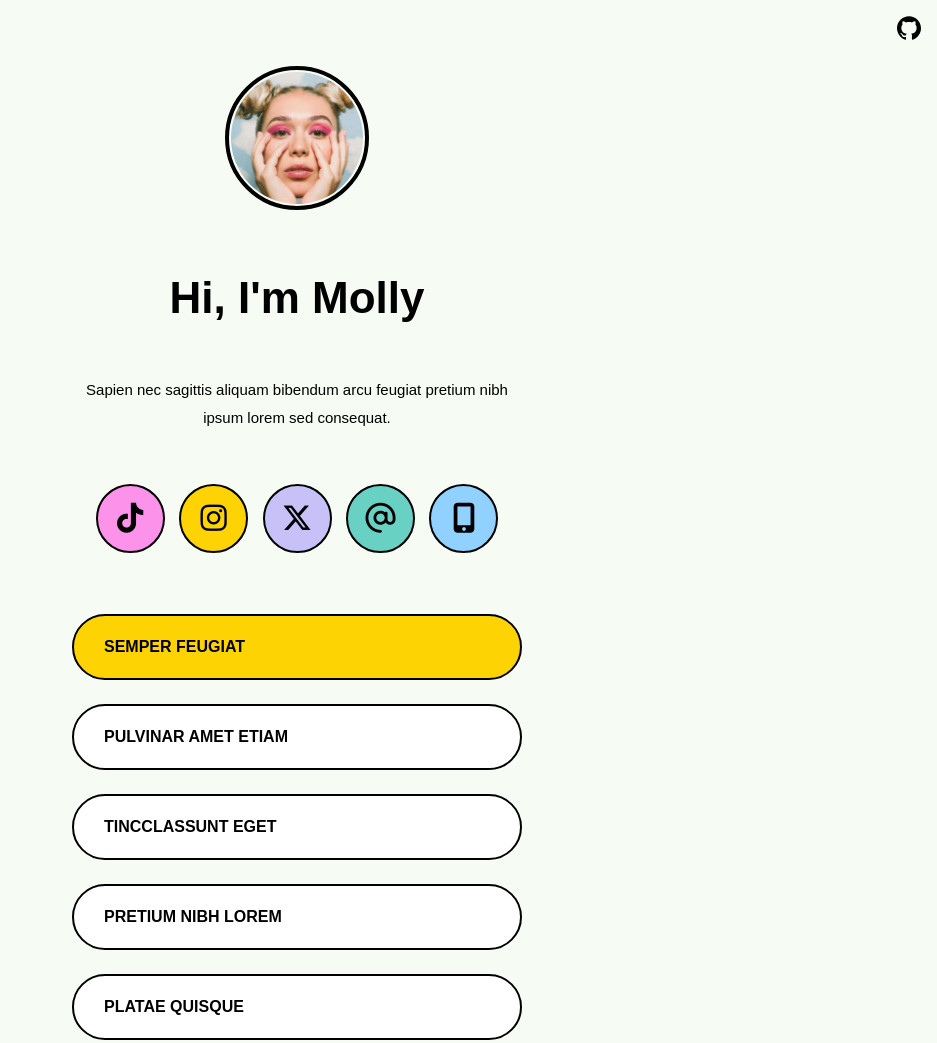
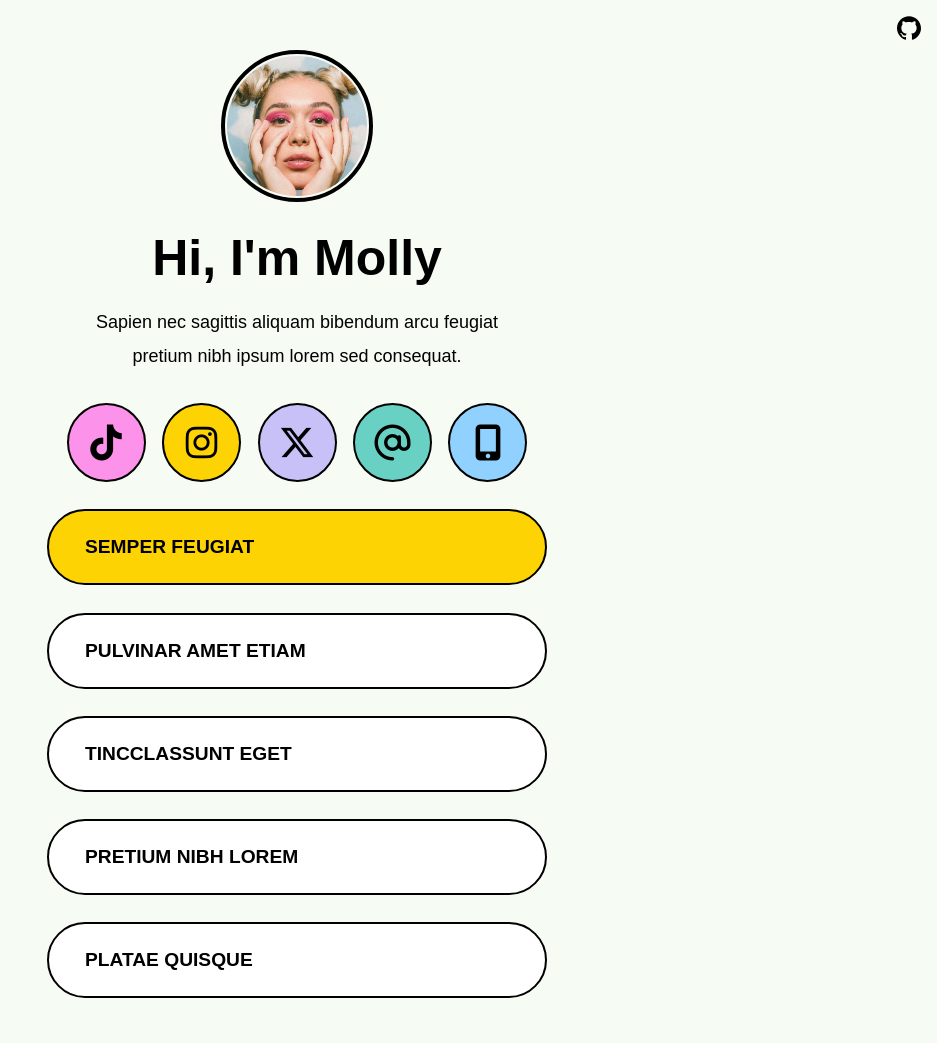
Before and after one commit to reb84/carrd-clone-224, a plain HTML site: page index.html in a window 1280 px wide. Shown: the whole page, without its empty margins (343-1280 px from the left). Drawn offline with Linux system fonts and the light colour scheme; a web font is replaced by a local one.

Commit message:
Added responsive styling

```diff
--- a/style.css
+++ b/style.css
@@ -26,7 +26,7 @@
 }
 
 .github-button:hover {
-    color: var(--purple);
+    color: var(--teal);
 }
 
 html {
@@ -41,12 +41,11 @@ body {
 .container {
     display: flex;
     flex-direction: column;
-    max-width: 450px;
+    max-width: 430px;
     margin: 50px auto;
     padding: 0 1rem;
 }
 
-/* Intro section */
 .social-img {
     width: 132px;
     border-radius: 50%;
@@ -56,8 +55,9 @@ body {
 }
 
 h1 {
-    font-size: 44px;
+    font-size: 40px;
     font-weight: 600;
+    margin: 0;
 }
 
 .intro-el {
@@ -67,10 +67,10 @@ h1 {
 
 .intro-el p {
     font-weight: 300;
-    font-size: 15px;
+    font-size: 16px;
+    margin: 0;
 }
 
-/* Social icons */
 .social-el {
     text-align: center;
     margin: 1rem auto;
@@ -95,7 +95,6 @@ h1 {
     transform: scale(1.05);
 }
 
-/* Background colors via variables */
 .slink-one {
     background-color: var(--pink);
 }
@@ -116,9 +115,8 @@ h1 {
     background-color: var(--blue);
 }
 
-/* Links section */
 .links-el {
-    margin-top: 1rem;
+    margin-top: 0;
 }
 
 .link-btn {
@@ -142,3 +140,135 @@ h1 {
 .link-first {
     background-color: var(--yellow);
 }
+
+
+
+
+@media (min-width: 768px) {
+
+    .container {
+        max-width: 450px;
+    }
+
+    .social-img {
+        width: 120px;
+        border: 4px solid var(--black);
+    }
+
+    h1 {
+        font-size: 44px;
+        margin: 0;
+    }
+
+    .intro-el p {
+        font-size: 14px;
+        margin-bottom: 30px;
+        padding: 0 24px;
+    }
+
+    .intro-el {
+        margin: 0;
+    }
+
+    .social-el {
+        margin: 0;
+    }
+
+    .social-link {
+        font-size: 35px;
+        width: 65px;
+        height: 65px;
+        border: 2px solid var(--black);
+        margin: 0px 6px;
+    }
+
+    .link-btn {
+        font-size: 1.1rem;
+        border: 2px solid var(--black);
+        padding: 14px 30px;
+        margin-top: 1.7rem;
+
+    }
+}
+
+@media (min-width: 1024px) {
+
+    .container {
+        max-width: 500px;
+    }
+
+    .social-img {
+        width: 140px;
+        border: 4px solid var(--black);
+    }
+
+    h1 {
+        font-size: 50px;
+        margin: 0;
+    }
+
+    .intro-el p {
+        font-size: 18px;
+        margin-bottom: 30px;
+        padding: 0 20px;
+    }
+
+    .social-link {
+        font-size: 36px;
+        width: 75px;
+        height: 75px;
+        border: 2px solid var(--black);
+        margin: 0px 6px;
+    }
+
+    .link-btn {
+        font-size: 1.2rem;
+        border: 2px solid var(--black);
+        padding: 18px 36px;
+        margin-top: 1.7rem;
+
+    }
+}
+
+
+
+
+
+@media (min-width: 1681px) {
+    .container {
+        max-width: 700px;
+    }
+
+    .social-img {
+        width: 200px;
+        border: 4px solid var(--black);
+    }
+
+    h1 {
+        font-size: 72px;
+        margin: 0;
+    }
+
+    .intro-el p {
+        font-size: 24px;
+        margin-bottom: 30px;
+    }
+
+    .social-link {
+        font-size: 55px;
+        width: 100px;
+        height: 100px;
+        border: 3px solid var(--black);
+        margin: 5px 15px;
+    }
+
+    .link-btn {
+        font-size: 1.7rem;
+        border: 3px solid var(--black);
+        padding: 18px 36px;
+        margin-top: 1.7rem;
+
+    }
+
+
+}
```
Also changed, not shown: assets/screenshot.png (added), 1 other file.
